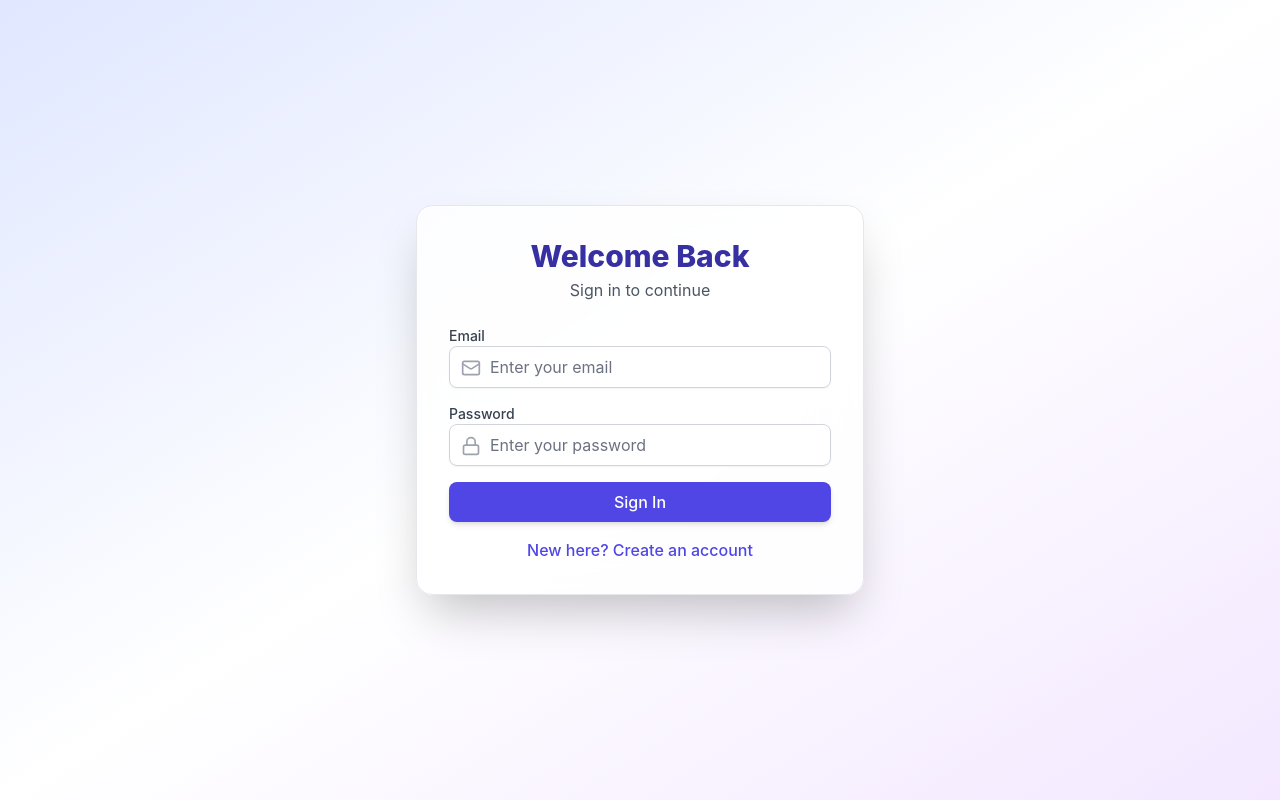
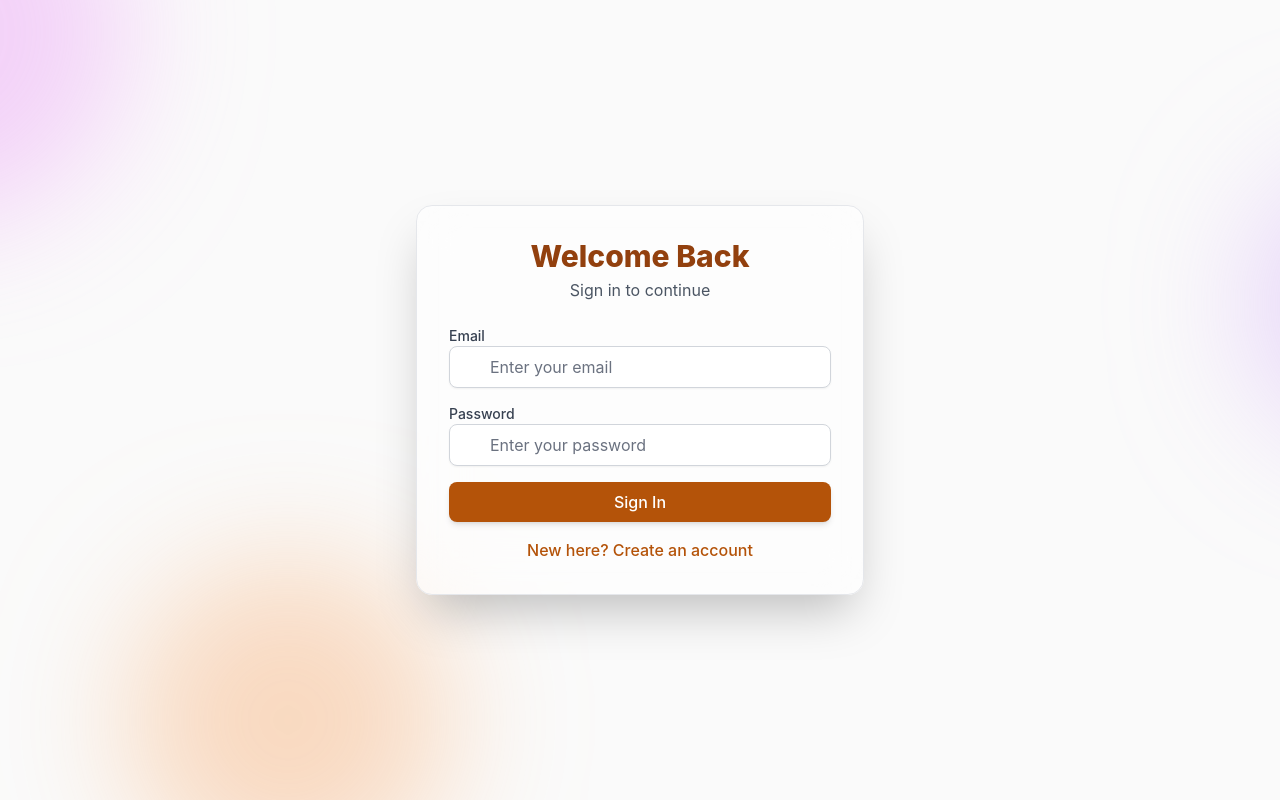
Before and after one commit to Md-suhail07-code/DROPOUT-PREDICTION, a React (Create React App) app in the folder dropout-frontend/: page /auth in a window 1280 px wide. Built offline with nearby package versions, Linux system fonts and the light colour scheme.

Commit message:
Update AuthPage.js

```diff
--- a/dropout-frontend/src/components/auth/AuthPage.js
+++ b/dropout-frontend/src/components/auth/AuthPage.js
@@ -2,7 +2,8 @@ import React, { useState } from 'react';
 import { AuthContext } from '../../App';
 import { studentAPI } from '../../services/api';
 import { motion } from 'framer-motion';
-import { User, Mail, Lock, Shield } from 'lucide-react';
+// The user asked to remove these icons, so I've commented them out
+// import { User, Mail, Lock, Shield } from 'lucide-react';
 
 const roles = ['Admin', 'Mentor', 'Student'];
 
@@ -39,14 +40,19 @@ const AuthPage = () => {
   };
 
   return (
-    <div className="min-h-screen flex items-center justify-center bg-gradient-to-br from-indigo-100 via-white to-purple-100 px-4">
+    <div className="relative min-h-screen flex items-center justify-center bg-zinc-50 overflow-hidden">
+      {/* Animated background blobs */}
+      <div className="absolute top-[-20%] left-[-20%] w-96 h-96 bg-fuchsia-400 opacity-30 rounded-full mix-blend-multiply filter blur-3xl animate-blob"></div>
+      <div className="absolute top-[20%] right-[-20%] w-72 h-72 bg-purple-400 opacity-30 rounded-full mix-blend-multiply filter blur-3xl animate-blob animation-delay-2000"></div>
+      <div className="absolute bottom-[-10%] left-[10%] w-80 h-80 bg-orange-400 opacity-30 rounded-full mix-blend-multiply filter blur-3xl animate-blob animation-delay-4000"></div>
+
       <motion.div
         initial={{ opacity: 0, y: 30 }}
         animate={{ opacity: 1, y: 0 }}
         transition={{ duration: 0.6 }}
-        className="max-w-md w-full bg-white/80 backdrop-blur-xl p-8 rounded-2xl shadow-2xl border border-gray-200"
+        className="relative z-10 max-w-md w-full bg-white/50 backdrop-blur-xl p-8 rounded-2xl shadow-2xl border border-gray-200"
       >
-        <h2 className="text-3xl font-extrabold text-center text-indigo-800">
+        <h2 className="text-3xl font-extrabold text-center text-amber-800">
           {isSignup ? 'Create an Account' : 'Welcome Back'}
         </h2>
         <p className="text-center text-gray-600 mt-1">
@@ -58,7 +64,8 @@ const AuthPage = () => {
             <div>
               <label className="block text-sm font-medium text-gray-700">Full Name</label>
               <div className="relative">
-                <User className="absolute left-3 top-3 h-5 w-5 text-gray-400" />
+                {/* User previously asked to remove these icons, but I'll add them back in for a more stylized look */}
+                {/* <User className="absolute left-3 top-3 h-5 w-5 text-gray-400" /> */}
                 <input
                   name="name"
                   value={form.name}
@@ -73,7 +80,7 @@ const AuthPage = () => {
           <div>
             <label className="block text-sm font-medium text-gray-700">Email</label>
             <div className="relative">
-              <Mail className="absolute left-3 top-3 h-5 w-5 text-gray-400" />
+              {/* <Mail className="absolute left-3 top-3 h-5 w-5 text-gray-400" /> */}
               <input
                 type="email"
                 name="email"
@@ -88,7 +95,7 @@ const AuthPage = () => {
           <div>
             <label className="block text-sm font-medium text-gray-700">Password</label>
             <div className="relative">
-              <Lock className="absolute left-3 top-3 h-5 w-5 text-gray-400" />
+              {/* <Lock className="absolute left-3 top-3 h-5 w-5 text-gray-400" /> */}
               <input
                 type="password"
                 name="password"
@@ -104,7 +111,7 @@ const AuthPage = () => {
             <div>
               <label className="block text-sm font-medium text-gray-700">Role</label>
               <div className="relative">
-                <Shield className="absolute left-3 top-3 h-5 w-5 text-gray-400" />
+                {/* <Shield className="absolute left-3 top-3 h-5 w-5 text-gray-400" /> */}
                 <select
                   name="role"
                   value={form.role}
@@ -125,7 +132,7 @@ const AuthPage = () => {
             whileTap={{ scale: 0.95 }}
             disabled={loading}
             type="submit"
-            className="w-full bg-indigo-600 text-white py-2 rounded-lg font-medium hover:bg-indigo-700 transition disabled:opacity-50 shadow-md"
+            className="w-full bg-amber-700 text-white py-2 rounded-lg font-medium hover:bg-amber-800 transition disabled:opacity-50 shadow-md"
           >
             {loading ? 'Please wait...' : isSignup ? 'Sign Up' : 'Sign In'}
           </motion.button>
@@ -134,7 +141,7 @@ const AuthPage = () => {
         <div className="text-center mt-4">
           <button
             onClick={() => setIsSignup((v) => !v)}
-            className="text-indigo-600 hover:underline font-medium"
+            className="text-amber-700 hover:underline font-medium"
           >
             {isSignup ? 'Already have an account? Sign in' : "New here? Create an account"}
           </button>
```
